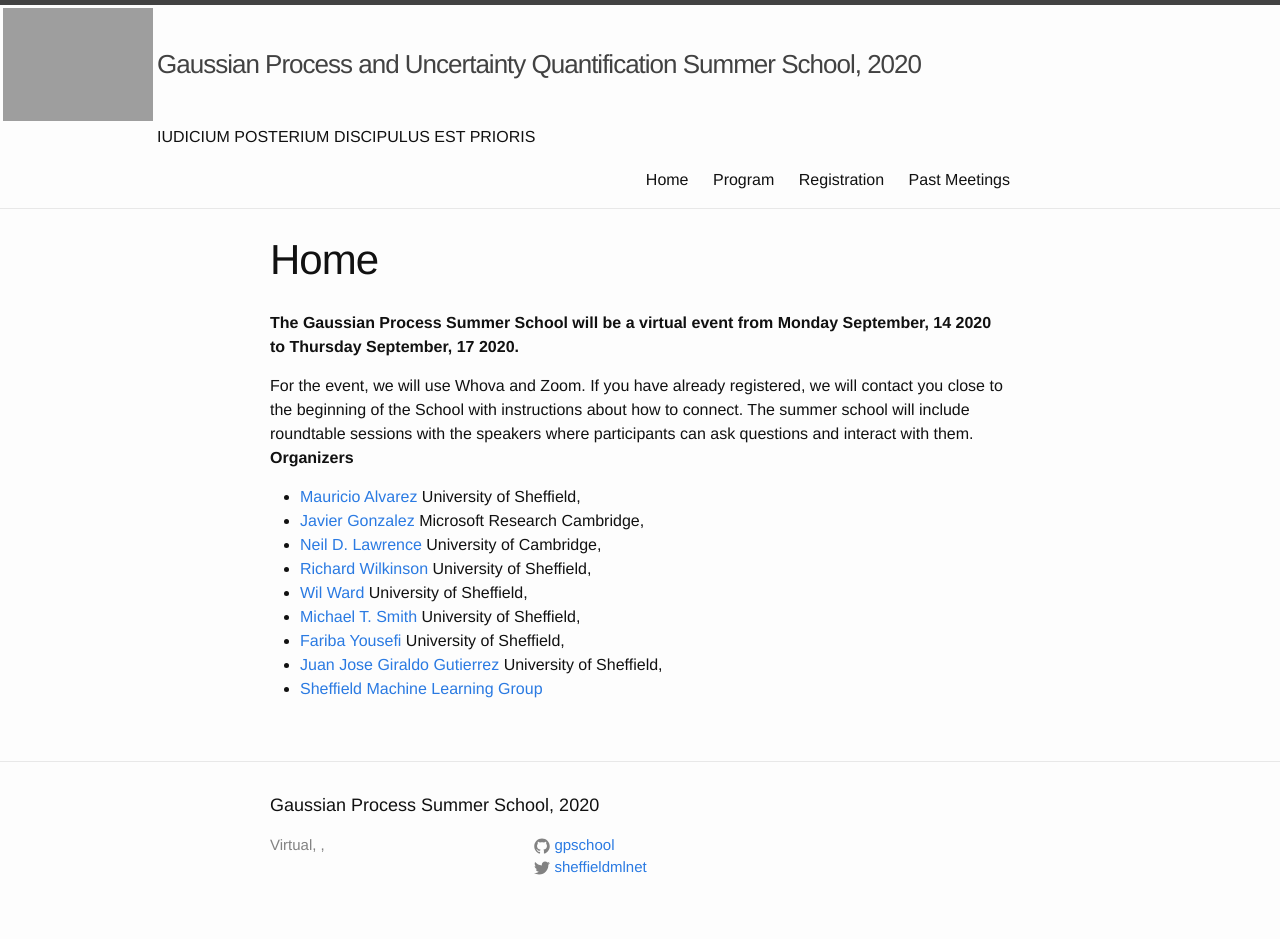
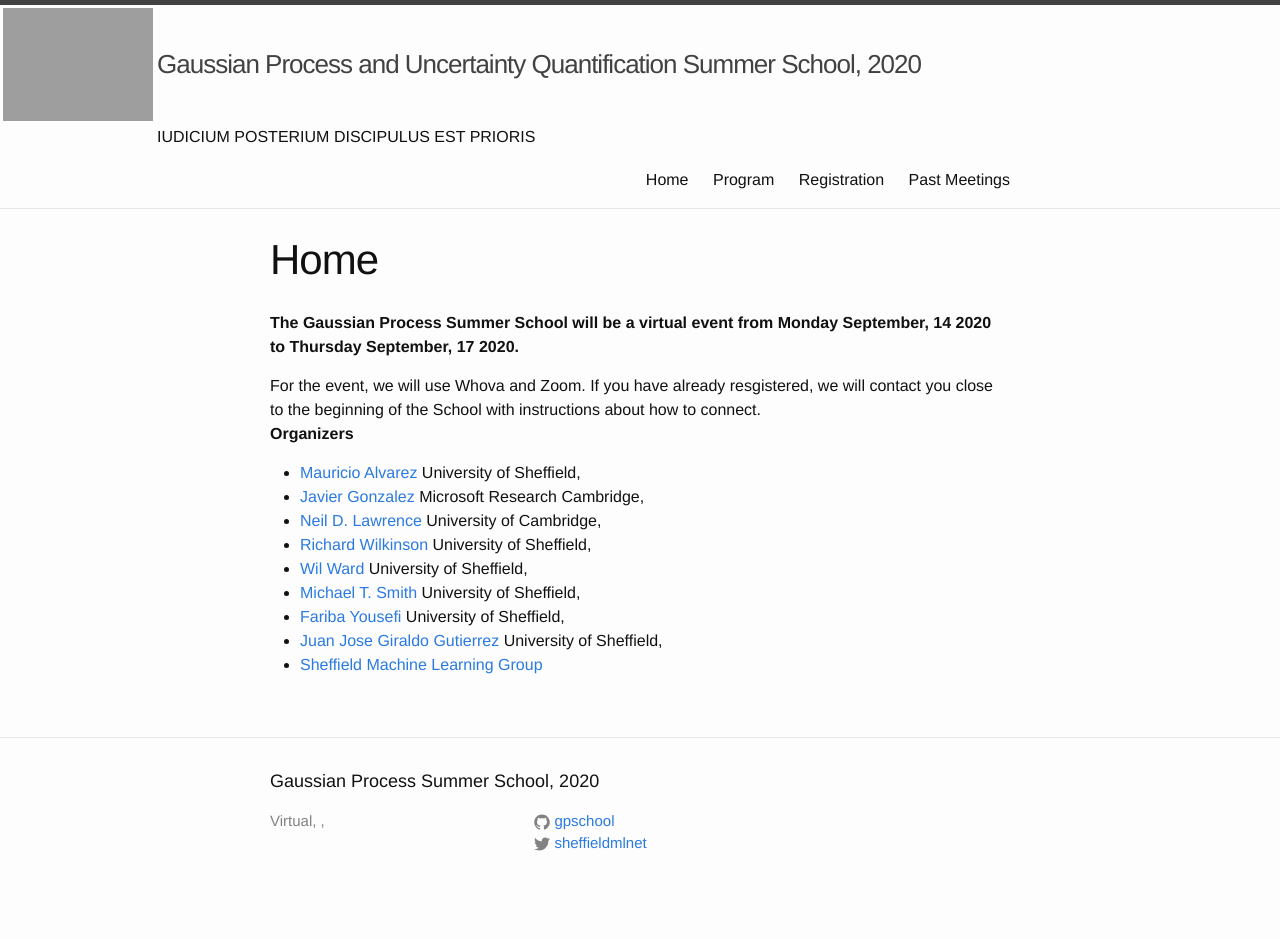
Before and after one commit to gpschool/gpss20, a Jekyll site: the page built from index.html, in a window 1280 px wide. Built offline with Jekyll 4.4.1, drawn with Linux system fonts in a browser that asks for light colours; after the commit the page ends 915 px from its top, so only the background shows below that.

Commit message:
minor change about.html

```diff
--- a/_layouts/about.html
+++ b/_layouts/about.html
@@ -7,11 +7,9 @@ layout: page
   <p><strong>The {{ site.conference.name }} will be a virtual event {{ site.conference.location }} from {{ site.conference.dates[0] | date: "%A %B, %-d %Y" }} to  {{ site.conference.dates.last | date: "%A %B, %-d %Y" }}.</strong></p>
 
   For the event, we will use Whova and Zoom. If you have already
-  registered, we will contact you close to the beginning of the
+  resgistered, we will contact you close to the beginning of the
   School with instructions about how to connect.
-
-  The summer school will include roundtable sessions with the speakers where participants can ask questions and interact with them.
-
+  <br>
 
   {{ content }}
 
```
